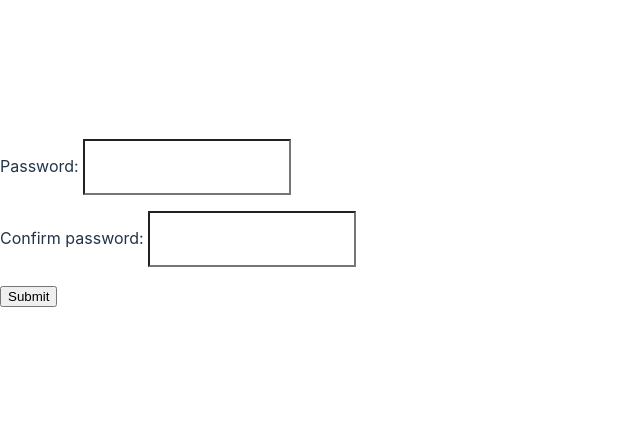
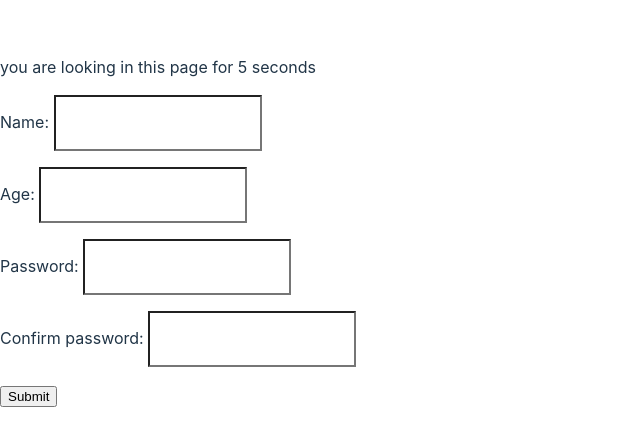
Before and after one commit to slade77777/reactjs-project-railway64, a React (Vite) app: page / in a window 1280 px wide. Shown: the part 177-622 px from the top of the page, without its empty margins (0-640 px from the left). Built offline with nearby package versions, Linux system fonts and the light colour scheme.

Commit message:
use effect

```diff
--- a/src/components/UserForm.tsx
+++ b/src/components/UserForm.tsx
@@ -2,7 +2,7 @@ import {useForm} from "react-hook-form";
 import {yupResolver} from "@hookform/resolvers/yup";
 import * as yup from "yup";
 import { useNavigate } from "react-router-dom";
-import {useContext} from "react";
+import {useContext, useEffect, useState} from "react";
 import {AppContext} from "../App.tsx";
 
 const schema = yup.object({
@@ -17,7 +17,26 @@ const UserForm = () => {
   });
   const dataContext = useContext<any>(AppContext);
   const navigate = useNavigate();
-  console.log(dataContext);
+  const [name, setName] = useState('')
+  const [age, setAge] = useState('')
+  const [second, setSecond] = useState(0);
+
+  useEffect(() => {
+    // alert('component is mounting')
+    if (name.length > 10) {
+      alert('Name is too long')
+    }
+    if (Number(age) > 70) {
+      alert('Age is too old')
+    }
+  }, [name, age])
+
+  useEffect(() => {
+    setTimeout(() => {
+      //do something after 1 second
+      setSecond(second + 1)
+    }, 1000)
+  }, [second])
 
   function onSubmit(data: any) {
     dataContext?.changeUser({password: data.password});
@@ -25,8 +44,17 @@ const UserForm = () => {
   }
 
   return <div>
+    <div>
+      <p className="title">you are looking in this page for {second} seconds</p>
+    </div>
     <form onSubmit={handleSubmit(onSubmit)}>
       <div>
+        <label className="title">Name: </label>
+        <input type='text' onChange={(e) => setName(e.target.value)}  style={{ backgroundColor: 'white', width: 200, height: 50, color: 'black'}}/>
+        <p></p>
+        <label className="title">Age: </label>
+        <input type='number' onChange={(e) => setAge(e.target.value)}  style={{ backgroundColor: 'white', width: 200, height: 50, color: 'black'}}/>
+        <p></p>
         <label className="title">Password: </label>
         <input {...register('password')} type='text' style={{ backgroundColor: 'white', width: 200, height: 50, color: 'black'}}/>
         <p style={{color: 'red'}}>{errors.password?.message}</p>
```
